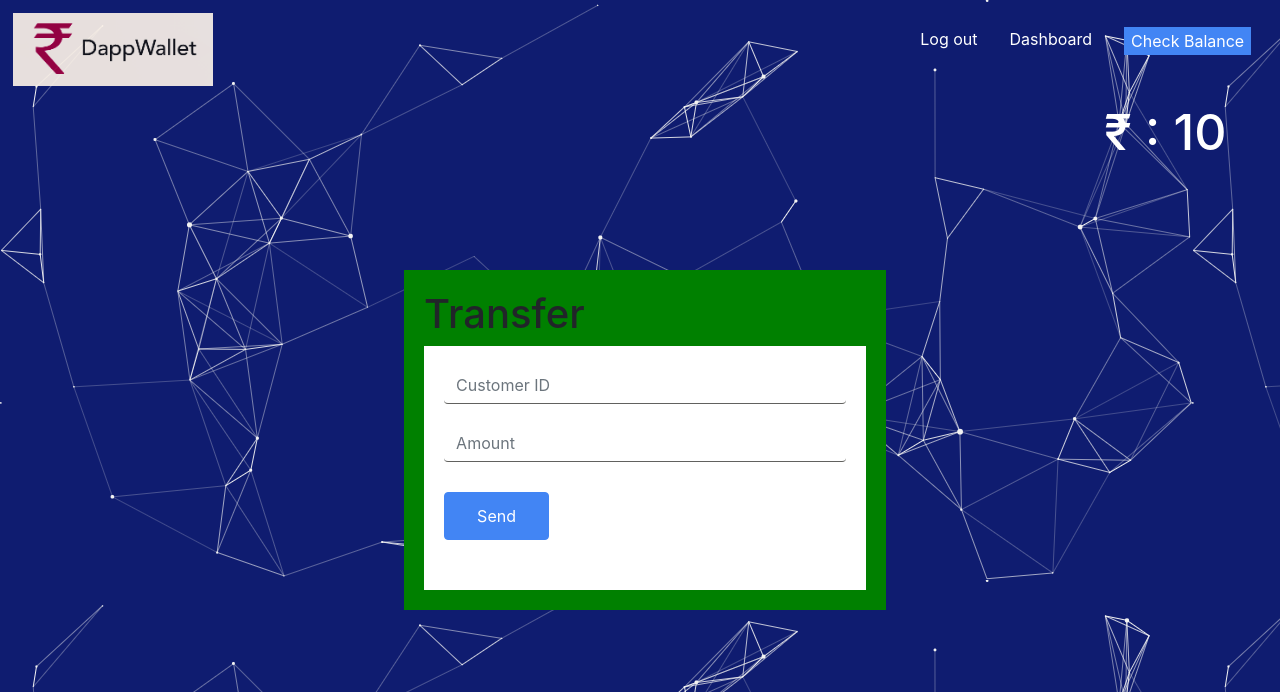
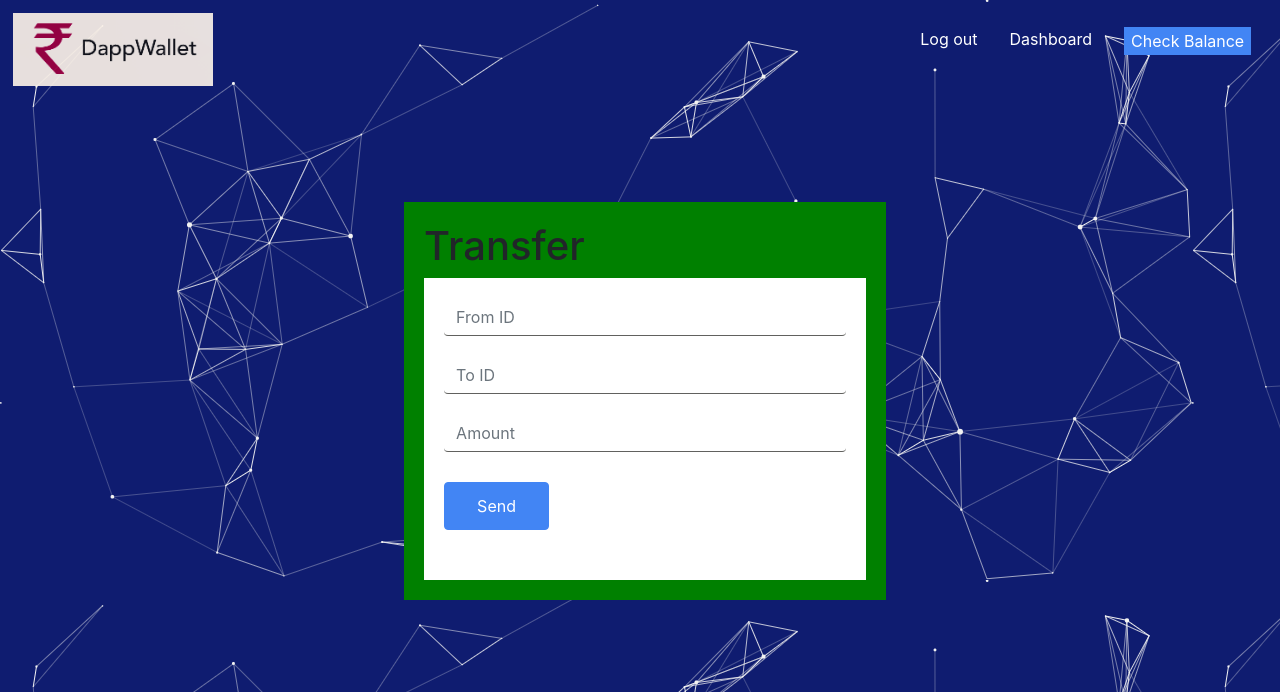
Before and after one commit to Make-Skilled/SACET-Banking-bot-using-BOTPRESS, a Flask app: page /sendmoney in a window 1280 px wide. Shown: the top 692 px of the page. Run offline with Flask 3, Linux system fonts and the light colour scheme; the visitor is signed in with stand-in values (Sample User, id 1); a database or web service that is not in the repository returns one stand-in record (values such as "Sample title"); some libraries are stand-ins or nearby versions.

Commit message:
updating full code

```diff
--- a/app.py
+++ b/app.py
@@ -1,11 +1,43 @@
 from flask import Flask, render_template,request,session,redirect,url_for
 from pymongo import MongoClient
 import time
+from flask_cors import CORS
 from datetime import datetime
-from bson import ObjectId
+import random
+import smtplib
+from email.mime.text import MIMEText
+from email.mime.multipart import MIMEMultipart
 
 app = Flask(__name__)
 app.secret_key="banking_app"
+CORS(app)
+
+def generate_customer_id():
+    """Generate a unique 12-digit customer ID not starting with 0."""
+    return random.randint(100000000000, 999999999999)
+
+def send_email(recipient, subject, body):
+    """Send an email using SMTP."""
+    try:
+        smtp_server = "smtp.gmail.com"
+        smtp_port = 587
+        sender_email = "kr4785543@gmail.com"
+        sender_password = "lkrmqtcolyshijmf"
+
+        # Set up the message
+        msg = MIMEMultipart()
+        msg['From'] = sender_email
+        msg['To'] = recipient
+        msg['Subject'] = subject
+        msg.attach(MIMEText(body, 'plain'))
+
+        # Send the email
+        with smtplib.SMTP(smtp_server, smtp_port) as server:
+            server.starttls()
+            server.login(sender_email, sender_password)
+            server.send_message(msg)
+    except Exception as e:
+        print(f"Failed to send email: {e}")
 
 # MongoDB Configuration
 MONGO_URI = "mongodb+srv://krishnareddy:1234567890@diploma.1v5g6.mongodb.net/"
@@ -74,47 +106,68 @@ def registeruser():
         mobile = request.form.get('mobile')
         address = request.form.get('address')
         account_type = request.form.get('accountType')
-        customer_id = request.form.get('customerId')
+        email = request.form.get('email')
         password = request.form.get('password')
 
-        # Validate Aadhaar and Customer ID
+        # Validate Aadhaar number
         if len(aadhaar) != 12 or not aadhaar.isdigit():
             return render_template('register.html', error="Aadhaar number must be 12 digits.")
-        if len(customer_id) != 12 or not customer_id.isdigit():
-            return render_template('register.html', error="Customer ID must be 12 digits.")
 
-        # Insert user into MongoDB
+        # Validate email, Aadhaar, and mobile for uniqueness
         collection = db["users"]
-        if collection.find_one({"customerid": customer_id}):
-            return render_template('register.html', error="Customer ID already exists.")
+        if collection.find_one({"email": email}):
+            return render_template('register.html', error="Email already exists.")
         if collection.find_one({"aadhaar": aadhaar}):
             return render_template('register.html', error="Aadhaar number already exists.")
         if collection.find_one({"mobile": mobile}):
             return render_template('register.html', error="Mobile number already exists.")
 
+        # Generate a unique 12-digit customer ID
+        customer_id = generate_customer_id()
+        while collection.find_one({"customerid": str(customer_id)}):
+            customer_id = generate_customer_id()
+
+        # Insert user into MongoDB
         collection.insert_one({
             "cname": cname,
             "aadhaar": aadhaar,
             "mobile": mobile,
             "address": address,
             "accountType": account_type,
-            "customerid": customer_id,
+            "customerid": str(customer_id),
+            "email": email,
             "password": password,
-            "balance":1000
+            "balance": 1000
         })
-        session['userType']='customer'
-        session['customerid']=customer_id
 
-        return render_template('admindashboard.html',message="User registration successful")
+        # Set session details for the user
+        session['userType'] = 'customer'
+        session['customerid'] = str(customer_id)
+
+        # Send success email to the user
+        email_body = f"""
+        Dear {cname},
+
+        Congratulations! Your bank account has been successfully created.
+
+        Your Customer ID: {customer_id}
+
+        Please keep this Customer ID safe as it will be required for future transactions.
+
+        Regards,
+        Your Bank Team
+        """
+        send_email(email, "Bank Account Registration Successful", email_body)
+
+        # Return success message
+        return render_template('admindashboard.html', message="User registration successful. Email sent with Customer ID.")
 
     return render_template('register.html')
 
 @app.route('/transfer', methods=['POST'])
 def transfer():
-    if 'customerid' not in session:
-        return render_template('login.html', error="User not logged in.")
 
-    from_customer_id = session['customerid']
+    from_customer_id = request.form.get('from')
     to_customer_id = request.form.get('to')
     amount = request.form.get('amount')
 
@@ -234,12 +287,27 @@ def checkbalance():
     return render_template('checkbalance.html')
 
 @app.route("/checkbalance",methods=['post'])
-def checkbal():
+def checkbala():
     id=request.form.get('to')
     user=users.find_one({"customerid":id})
     if not user:
         return render_template('checkbalance.html',error="User does not exist")
     return render_template("checkbalance.html",balance=user.get('balance'))
+
+from flask import Flask, jsonify, request
+
+@app.route("/checkbal", methods=['POST'])
+def checkbal():
+    id = request.args.get('id')
+
+    # Find the user in the MongoDB collection
+    user = users.find_one({"customerid": id})
+
+    if not user:
+        return jsonify({"error": "User does not exist"}), 404  # Return a 404 error if user doesn't exist
+
+    # Return the user's balance as a JSON response
+    return jsonify({"customerid": id, "balance": user.get('balance')}), 200
 
 @app.route('/transactions', methods=['GET'])
 def transactions1():
--- a/static/css/style.css
+++ b/static/css/style.css
@@ -140,7 +140,8 @@ form:after {
 #content form { margin: 0 20px; position: relative }
 #content form .form-select,
 #content form input[type="text"],
-#content form input[type="password"] {
+#content form input[type="password"],
+#content form input[type="email"] {
 	-webkit-border-radius: 3px;
 	-moz-border-radius: 3px;
 	-ms-border-radius: 3px;
--- a/templates/admindashboard.html
+++ b/templates/admindashboard.html
@@ -124,7 +124,7 @@
     </a>
     <br>
     <br>
-    <a href="recenttransactions.html">
+    <a href="/sendmoney">
       <button>Transfer Money</button>
     </a> <br/> <br/>
     <a href="/checkbalance">
--- a/templates/register.html
+++ b/templates/register.html
@@ -77,9 +77,9 @@
           <div>
             <input
               type="text"
-              placeholder="Enter Customer ID"
+              placeholder="Enter Customer Email"
               required=""
-              name="customerId"
+              name="email"
               id="username"
             />
           </div>
--- a/templates/send.html
+++ b/templates/send.html
@@ -72,11 +72,9 @@
           Check Balance
         </button>
       </li>
-      <li><a href="/dashboard">Dashboard</a></li>
+      <li><a href="/admindashboard">Dashboard</a></li>
       <li onclick="makeChange(); return false;" id="log">Log out</li>
     </ul>
-
-    <h3>&#8377; : <span id="bal">{{balance}}</span></h3>
 
     <div class="form4 top">
       <div class="container">
@@ -85,21 +83,32 @@
             <div class="form-bg">
                 <h1>Transfer</h1>
                 {% if error %}
-                <p style="color: red">{{ error }}</p>
+                <center><p style="color: red">{{ error }}</p></center>
                 {% endif %}
                 {% if success %}
-                <p style="color: green">{{ message }}</p>
+                <center><p style="color: green">{{ message }}</p></center>
                 {% endif %}
               <form class="form" action="/transfer" method="post">
                 <div class="form-group">
-                  <label class="sr-only">Customer ID</label>
+                    <label class="sr-only">From ID</label>
+                    <input
+                      type="value"
+                      class="form-control"
+                      required=""
+                      name='from'
+                      id="to"
+                      placeholder="From ID"
+                    />
+                  </div>
+                <div class="form-group">
+                  <label class="sr-only">To ID</label>
                   <input
                     type="value"
                     class="form-control"
                     required=""
                     name='to'
                     id="to"
-                    placeholder="Customer ID"
+                    placeholder="To ID"
                   />
                 </div>
                 <div class="form-group">
```
